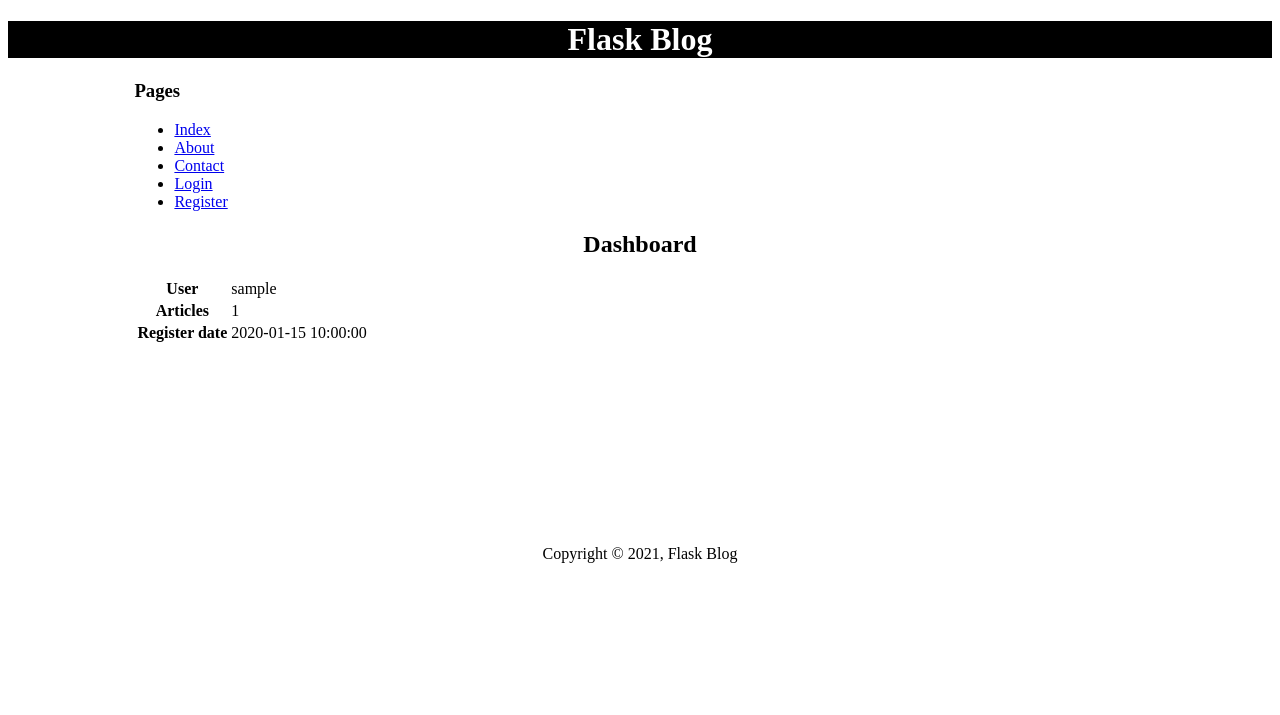
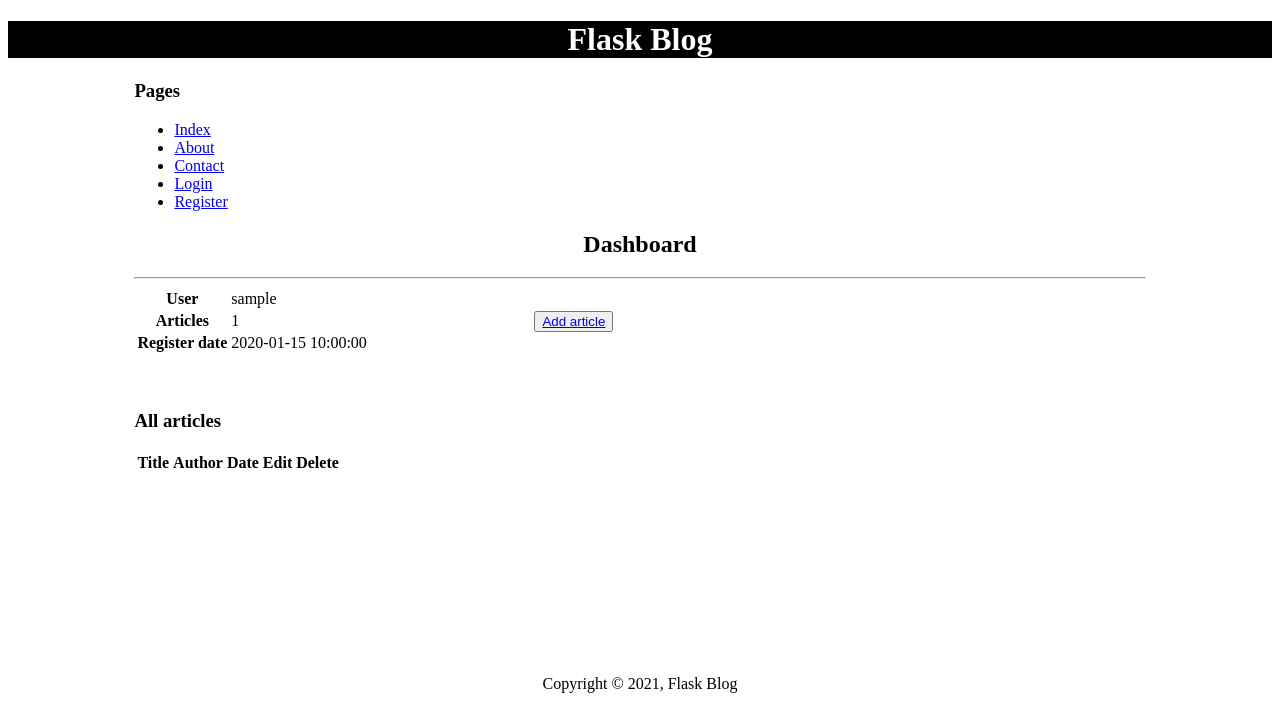
Before and after one commit to kamilaurbanczyk/FlaskBlog, a Flask app: page /dashboard in a window 1280 px wide. Shown: the top 715 px of the page. Run offline with Flask 2, Linux system fonts and the light colour scheme; the visitor is signed in with stand-in values (Sample User, id 1); tables that the repository leaves empty hold one stand-in row (values such as "Sample post"); lists and menus that the app fills with data are empty; some libraries are stand-ins or nearby versions.

Commit message:
edit dashboard.html, create tables with user data and user's articles data

```diff
--- a/templates/dashboard.html
+++ b/templates/dashboard.html
@@ -2,16 +2,43 @@
 
 {% block content %}
 {% from 'includes/_formhelpers.html' import render_field%}
-<h2 style="text-align:center;">Dashboard</h2>
+<h2 style="text-align:center;">Dashboard</h2><hr>
+<div style="display: flex; align-items: center">
+<span style="display: inline-block; width: 400px; align-items: center">
+    <table>
+        <tr>
+            <th>User</th><td>{{user.username}}</td>
+        </tr>
+        <tr>
+            <th>Articles</th><td>{{num_articles}}</td>
+        </tr>
+        <tr>
+            <th>Register date</th><td>{{user.register_date}}</td>
+        </tr>
+    </table>
+</span>
+<span style="display: inline-block;">
+    <button type="button"><a href="{{url_for('add_article')}}">Add article</a></button>
+</span>
+</div>
+</br></br>
+<h3>All articles</h3>
 <table>
     <tr>
-        <th>User</th><td>{{user.username}}</td>
+        <th>Title</th>
+        <th>Author</th>
+        <th>Date</th>
+        <th>Edit</th>
+        <th>Delete</th>
     </tr>
+    {% for article in articles %}
     <tr>
-        <th>Articles</th><td>{{num_articles}}</td>
+        <td>{{article.title}}</td>
+        <td>{{article.author}}</td>
+        <td>{{article.date}}</td>
+        <td><button type="button"><a href="#">Edit</a></button></td>
+        <td><button type="button"><a href="#">Delete</a></button></td>
     </tr>
-    <tr>
-        <th>Register date</th><td>{{user.register_date}}</td>
-    </tr>
+    {% endfor %}
 </table>
 {% endblock %}
```
